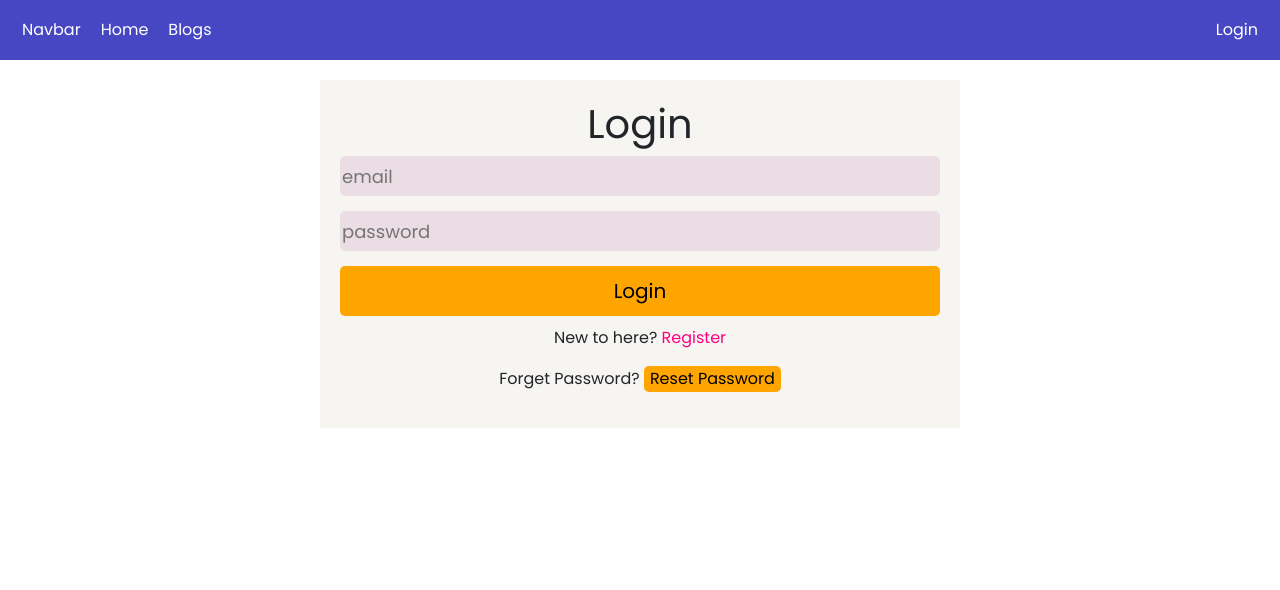
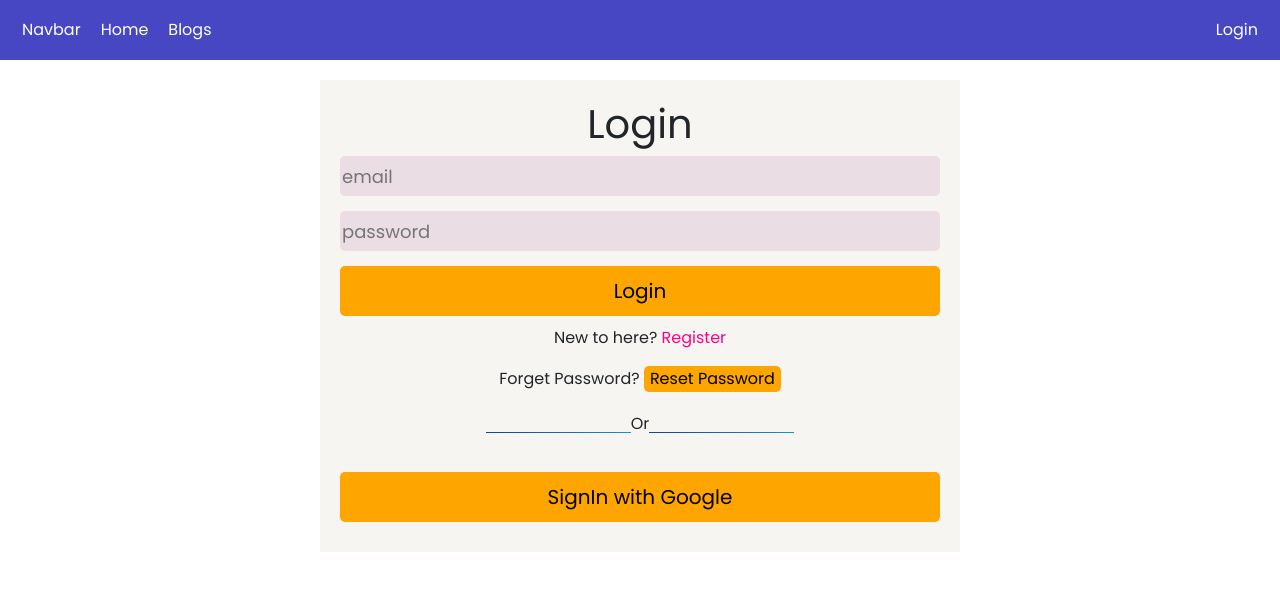
Before and after one commit to Mahmudulislamasif/mobile-warehouse, a React (Create React App) app: page /login in a window 1280 px wide. Shown: the top 590 px of the page. Built offline with nearby package versions, Linux system fonts and the light colour scheme.

Commit message:
social login add

```diff
--- a/src/Pages/Login/Login/Login.js
+++ b/src/Pages/Login/Login/Login.js
@@ -5,6 +5,7 @@ import auth from '../../../firebase.init'
 import { ToastContainer, toast } from 'react-toastify';
 import 'react-toastify/dist/ReactToastify.css';
 import './Login.css'
+import SocialLogin from '../SocialLogin/SocialLogin';
 const Login = () => {
     const [email,setEmail]=useState('')
     const [password,setPassword]=useState('');
@@ -61,6 +62,7 @@ const Login = () => {
             <p>New to here? <Link className='auth-design' to='/signUp'>Register</Link></p>
             <p>Forget Password? <button className='check-button' onClick={()=>resetPassword(email)}>Reset Password</button></p>
             <ToastContainer />
+            <SocialLogin></SocialLogin>
         </div>
     );
 };
--- a/src/Pages/Login/SignUp/SignUp.js
+++ b/src/Pages/Login/SignUp/SignUp.js
@@ -2,6 +2,7 @@ import React,{useState} from 'react';
 import { useCreateUserWithEmailAndPassword } from 'react-firebase-hooks/auth';
 import { Link, Navigate, useNavigate } from 'react-router-dom';
 import auth from '../../../firebase.init'
+import SocialLogin from '../SocialLogin/SocialLogin';
 const SignUp = () => {
     const [email,setEmail]=useState('')
     const [password,setPassword]=useState('')
@@ -52,6 +53,7 @@ const SignUp = () => {
             <p>Already have an account? <Link className='auth-design' to='/login'>Login</Link></p>
             <button className='btn-class'>Register</button>
         </form>
+        <SocialLogin></SocialLogin>
         </div>
     );
 };
--- /dev/null
+++ b/src/Pages/Login/SocialLogin/SocialLogin.css
@@ -0,0 +1,22 @@
+.horizontal-line
+{
+    margin: 20px 0;
+    display: flex;
+    align-items: center;
+    justify-content: center;
+}
+.left-line, .right-line
+{
+    height: 1px;
+    width: 145px;
+}
+.left-line
+{
+    background: #1b4388;
+    background: linear-gradient(90deg, #1b4388 0%, #1e90c2 100%);
+}
+.right-line
+{
+    background: #1b4388;
+    background: linear-gradient(90deg, #1b4388 0%, #1e90c2 100%);
+}
--- /dev/null
+++ b/src/Pages/Login/SocialLogin/SocialLogin.js
@@ -0,0 +1,33 @@
+import React from 'react';
+import { useSignInWithGoogle } from 'react-firebase-hooks/auth';
+import { useNavigate } from 'react-router-dom';
+import auth from '../../../firebase.init';
+import './SocialLogin.css'
+const SocialLogin = () => {
+    const [signInWithGoogle, user, loading, error] = useSignInWithGoogle(auth);
+    const navigate=useNavigate()
+    let errorElement;
+            if (error) {
+                   errorElement= <p className='text-danger'>Error: {error?.message}</p>
+
+            }
+            if (loading) {
+                return <p>Loading...</p>;
+            }
+            if (user) {
+                navigate('/checkout')
+            }
+    return (
+        <div>
+            <div className='horizontal-line'>
+                <div className='left-line'/>
+                    <p>Or</p>
+                <div className='right-line'/>
+              </div>
+            {errorElement}
+            <button className='btn-class' onClick={()=>signInWithGoogle()}>SignIn with Google</button>
+        </div>
+    );
+};
+
+export default SocialLogin;
```
